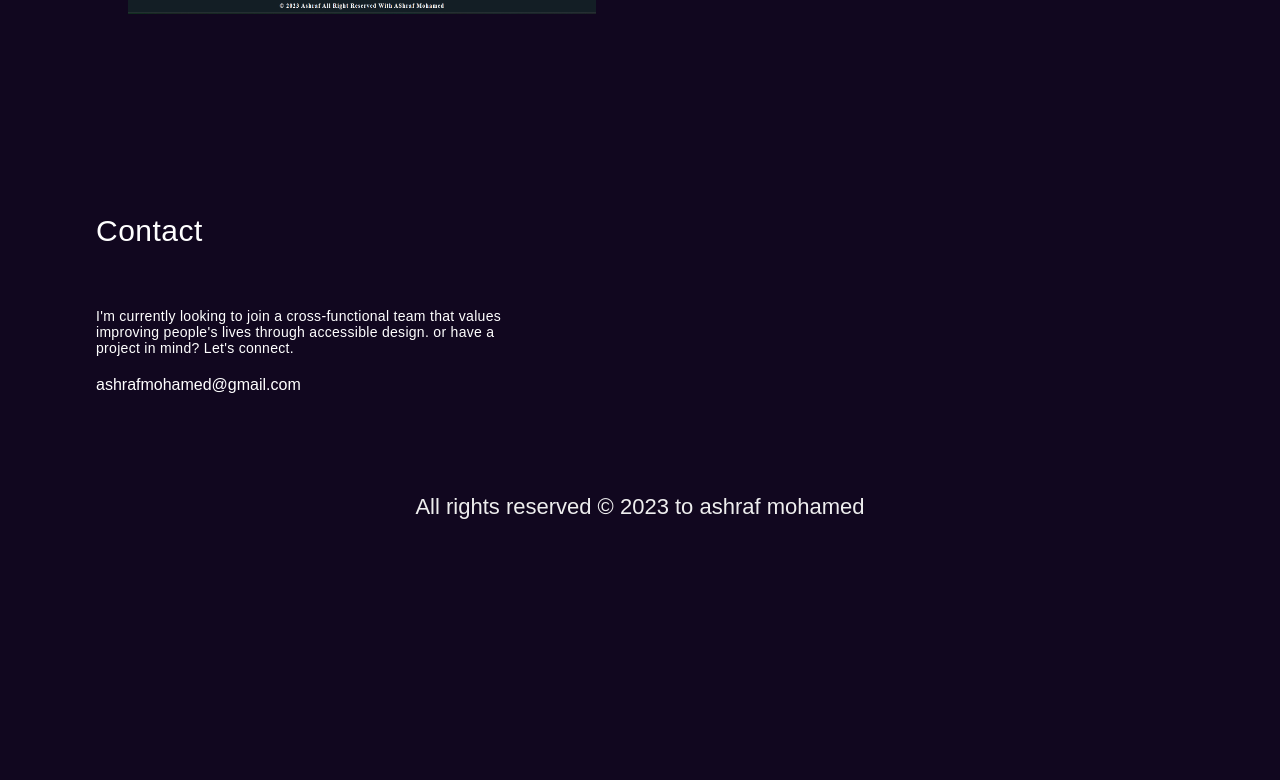
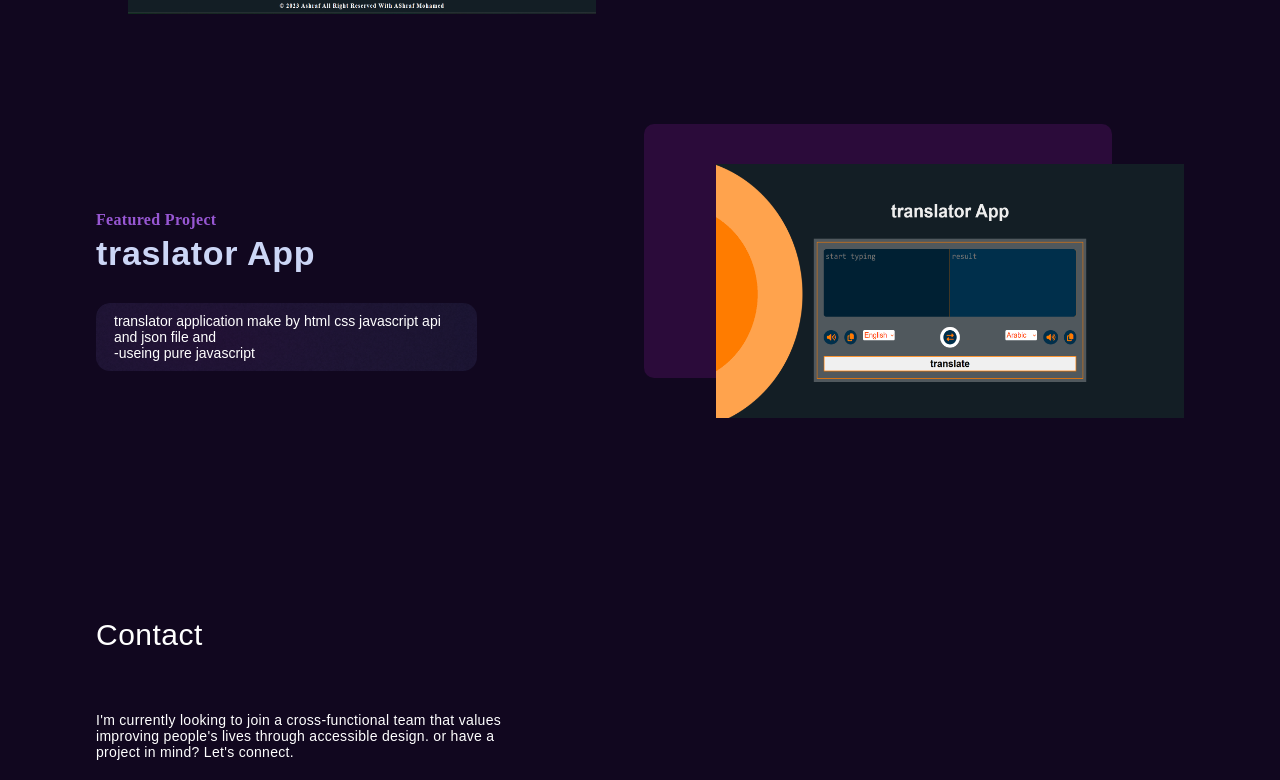
Before and after one commit to ashrafmo-1/ashrafmohamed-1_Protfolio, a React (Create React App) app: page / in a window 1280 px wide. Shown: the part 4571-5351 px from the top of the page. Before the commit the page ends 5111 px from the top, so only its background shows below. Built offline with nearby package versions, Linux system fonts and the light colour scheme.

Commit message:
traslator App

```diff
--- a/src/App.js
+++ b/src/App.js
@@ -7,7 +7,7 @@ import Skills from './pages/skills/Skills';
 function App() {
 
   window.onload = function() {
-    alert('the site under fix any erroe')
+    alert('the site under fixed')
   }
 
   return (
@@ -55,7 +55,7 @@ function App() {
         </div>
         <footer>
           <p className='footer'>
-          All rights reserved © 2023 to ashraf mohamed
+          All rights reserved ©2023 to ashraf mohamed
           </p>
         </footer>
       </div>
--- a/src/pages/projects/Projects.jsx
+++ b/src/pages/projects/Projects.jsx
@@ -7,6 +7,7 @@ import managmentManagment from '../../assets/Projects/products managment.png'
 import calc from '../../assets/Projects/proj-10.png'
 import weather from '../../assets/Projects/weather-site.png'
 import search from '../../assets/Projects/search (1).png'
+import translator from '../../assets/Projects/translator.png'
 
 const Projects = () => {
   return (
@@ -161,7 +162,7 @@ const Projects = () => {
             <div className='project-img'>
                     <img src={weather} alt=''/>
                     <div className='bg-project right'></div>
-                </div>
+            </div>
                 <div className='projectInformation'>
                     <p className='head-title right'>Featured Project</p>
                     <h2 className='product-name right'>weather</h2>
@@ -178,6 +179,26 @@ const Projects = () => {
                     </div>
                 </div>
             </div>
+            <div className='box left'>
+                <div className='projectInformation'>
+                <p className='head-title'>Featured Project</p>
+                    <h2 className='product-name'>traslator App</h2>
+                    <p className='Project-desc'>
+                        translator application make by html css javascript api and json file and <br />{'-'}
+                        useing pure javascript
+                    </p>
+                    <div className='project-icons'>
+
+                    </div>
+                    <div className='btns-icons'>
+
+                    </div>
+                </div>
+                <div className='project-img'>
+                    <img src={translator} alt=''/>
+                    <div className='bg-project'></div>
+                </div>
+            </div>
         </div>
     </div>
   )
```
Also changed, not shown: src/assets/Projects/translator.png (added).
